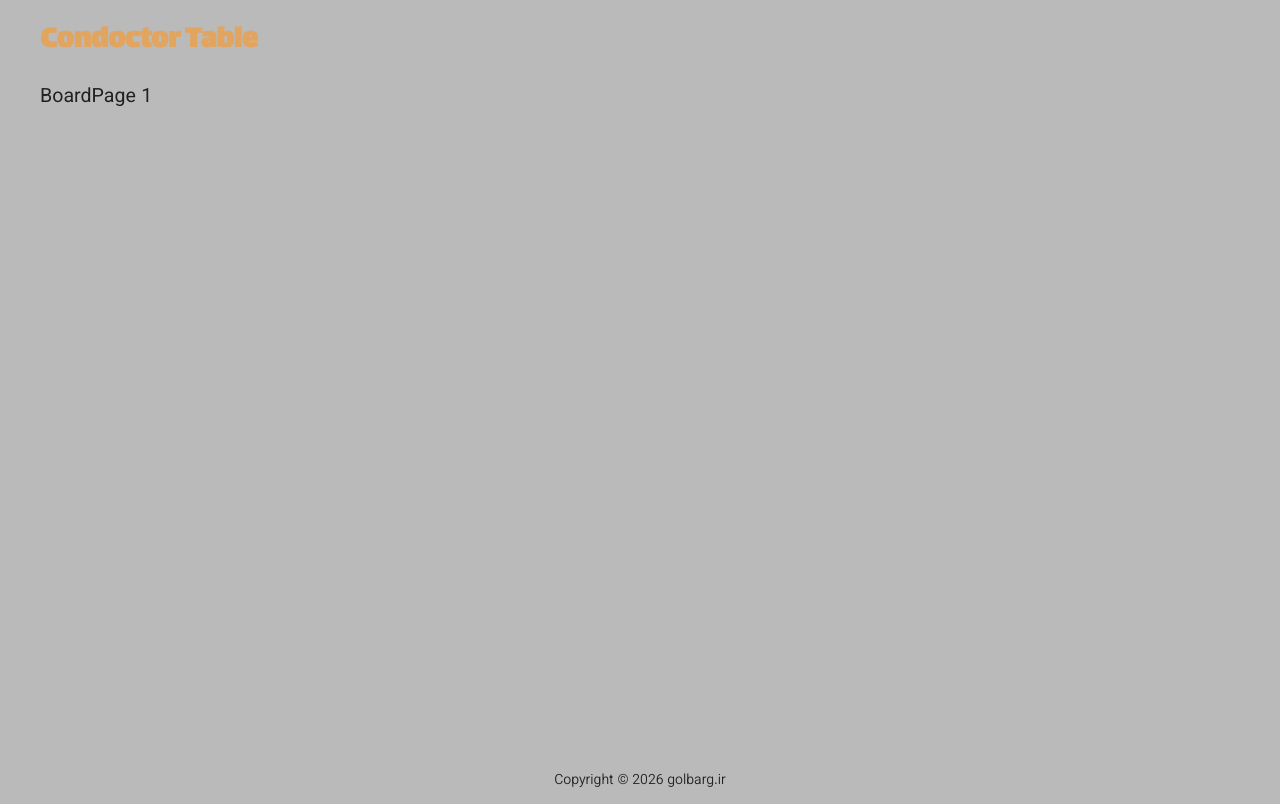
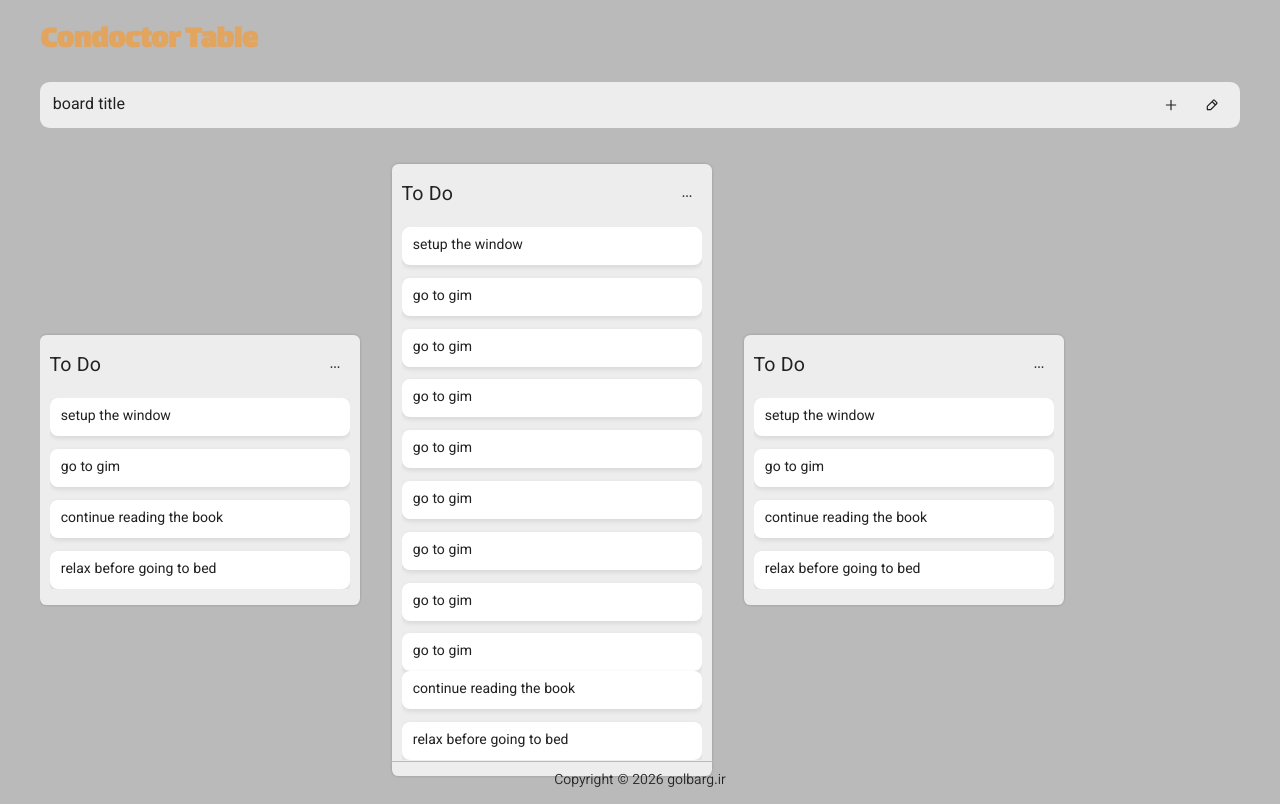
Before and after one commit to aminkazemideveloper-web/todo-tables, a React (Vite) app: page /board/1 in a window 1280 px wide. Built offline with nearby package versions, Linux system fonts and the light colour scheme.

Commit message:
[Add] Board component

```diff
--- /dev/null
+++ b/src/components/Board/Board.module.css
@@ -0,0 +1,79 @@
+.board {
+    display: grid;
+    grid-template-rows: auto 1fr;
+    min-block-size: 100%;
+    .toolbar {
+        inline-size: 100%;
+        border-radius: 0.6rem;
+        padding: 0.5rem 0.8rem;
+        background-color: var(--color-surface--2);
+        display: flex;
+        justify-content: space-between;
+        align-items: center;
+        gap: 1rem;
+
+        .title {
+            font-size: var(--font-size-400);
+
+        }
+
+        .actions {
+            display: flex;
+            align-items: center;
+            gap: 1ch;
+
+        }
+    }
+
+    .lists {
+        display: flex;
+        column-gap: 2rem;
+        align-items: center;
+        min-block-size: 100%;
+        overflow: auto;
+        margin-block-start: 1.5rem;
+        padding-block-end: 1rem;
+        >li{
+             .list{
+                background-color: var(--color-surface--2);
+                padding: 1rem 0.6rem;
+                border-radius: 0.4rem;
+                box-shadow: 0 0 3px rgba(0, 0, 0, 0.2);
+                display: grid;
+                grid-template-rows: auto minmax(0 , 1fr);
+                max-block-size: 100%;
+                inline-size: 20rem;
+
+
+                .header{
+                    display: flex;
+                    justify-content: space-between;
+                    align-items: center;
+                    gap: 1rem;
+                    margin-block-end: 1rem;
+                    .title{}
+
+                }
+                .items{
+                    display: grid;
+                    row-gap: 0.8rem;
+                    block-size: 100%;
+                    overflow: auto;
+                    >li{
+                        .item{
+                            padding: 0.5rem 0.7rem;
+                            border-radius: 0.5rem;
+                            box-shadow: 0 2px 5px rgba(0, 0, 0, 0.1);
+                            background-color: var(--color-surface--3);
+                            font-size: var(--font-size-300);
+                            transition: all 0.25s ease;
+                            cursor: pointer;
+
+
+                        }
+                    }
+                }
+             }
+        }
+    }
+}
--- /dev/null
+++ b/src/components/Board/Board.tsx
@@ -0,0 +1,125 @@
+import type { ReactNode } from "react";
+
+
+import styles from './Board.module.css'
+import IconButton from "../common/IconButton/IconButton";
+import MingcuteAddLine from "../../icons/MingcuteAddLine";
+import MingcuteEdit2Line from "../../icons/MingcuteEdit2Line";
+import MingcuteMore1Line from "../../icons/MingcuteMore1Line";
+export default function Board () : ReactNode {
+    return (
+        <div className={styles.board}>
+
+            <div className={styles.toolbar}>
+                <div className={styles.title}>board title</div>
+                <div className={styles.actions}>
+                    <IconButton>
+                        <MingcuteAddLine/>
+                    </IconButton>
+                    <IconButton>
+                        <MingcuteEdit2Line/>
+                    </IconButton>
+                </div>
+            </div>
+
+            <ul className={styles.lists}>
+                <li>
+                    <div className={styles.list}>
+                        <div className={styles.header}>
+                            <div className={styles.title}>To Do</div>
+                            <IconButton>
+                                <MingcuteMore1Line/>
+                            </IconButton>
+                        </div>
+                        <ul className={styles.items}>
+                            <li>
+                                <div className={styles.item}>setup the window</div>
+                            </li>
+                            <li>
+                                <div className={styles.item}>go to gim</div>
+                            </li>
+                            <li>
+                                <div className={styles.item}>continue reading the book</div>
+                            </li>
+                            <li>
+                                <div className={styles.item}>relax before going to bed</div>
+                            </li>
+                        </ul>
+                    </div>
+                </li>
+                <li>
+                    <div className={styles.list}>
+                        <div className={styles.header}>
+                            <div className={styles.title}>To Do</div>
+                            <IconButton>
+                                <MingcuteMore1Line/>
+                            </IconButton>
+                        </div>
+                        <ul className={styles.items}>
+                            <li>
+                                <div className={styles.item}>setup the window</div>
+                            </li>
+                            <li>
+                                <div className={styles.item}>go to gim</div>
+                            </li>
+                            <li>
+                                <div className={styles.item}>go to gim</div>
+                            </li>
+                            <li>
+                                <div className={styles.item}>go to gim</div>
+                            </li>
+                            <li>
+                                <div className={styles.item}>go to gim</div>
+                            </li>
+                            <li>
+                                <div className={styles.item}>go to gim</div>
+                            </li>
+                            <li>
+                                <div className={styles.item}>go to gim</div>
+                            </li>
+                            <li>
+                                <div className={styles.item}>go to gim</div>
+                            </li>
+                            <li>
+                            <li>
+                                <div className={styles.item}>go to gim</div>
+                            </li>
+                                <div className={styles.item}>continue reading the book</div>
+                            </li>
+                            <li>
+                                <div className={styles.item}>relax before going to bed</div>
+                            </li>
+                        </ul>
+                    </div>
+                </li>
+                <li>
+                    <div className={styles.list}>
+                        <div className={styles.header}>
+                            <div className={styles.title}>To Do</div>
+                            <IconButton>
+                                <MingcuteMore1Line/>
+                            </IconButton>
+                        </div>
+                        <ul className={styles.items}>
+                            <li>
+                                <div className={styles.item}>setup the window</div>
+                            </li>
+                            <li>
+                                <div className={styles.item}>go to gim</div>
+                            </li>
+                            <li>
+                                <div className={styles.item}>continue reading the book</div>
+                            </li>
+                            <li>
+                                <div className={styles.item}>relax before going to bed</div>
+                            </li>
+                        </ul>
+                    </div>
+                </li>
+
+            </ul>
+
+
+        </div>
+    )
+}
--- a/src/pages/BoardPage/BoardPage.tsx
+++ b/src/pages/BoardPage/BoardPage.tsx
@@ -1,13 +1,14 @@
 import type { ReactNode } from "react";
 import styles from './BoardPage.module.css'
 import { useParams } from "react-router";
+import Board from "../../components/Board/Board";
 export default function BoardPage () : ReactNode {
 
         const {id} =  useParams()
 
     return (
         <div className={styles["board-page"]}>
-            BoardPage {id}
+            <Board/>
         </div>
     )
 }
```
